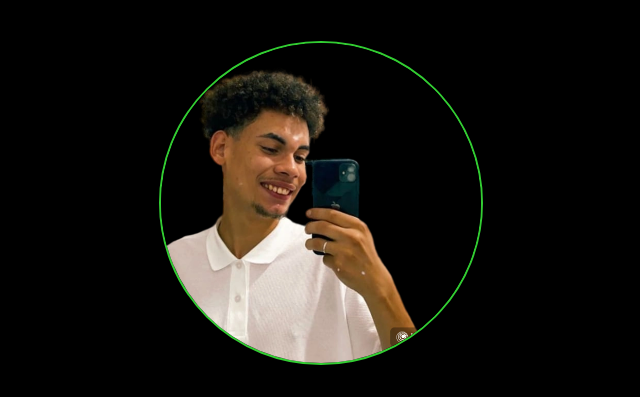
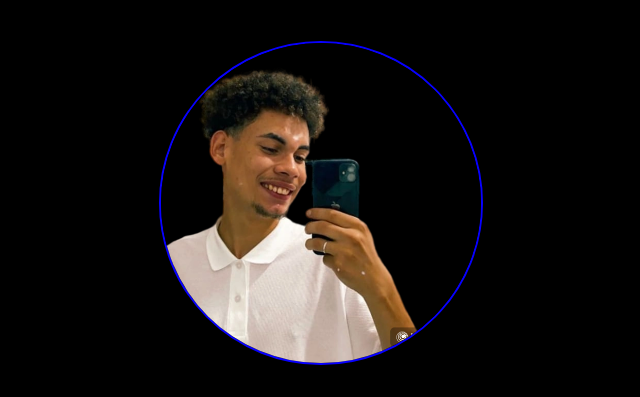
Before and after one commit to MatheusVieira14/my-links, a plain HTML site: page index.html in a window 1280 px wide. Shown: the top 397 px of the page, without its empty margins (321-961 px from the left). Drawn offline with Linux system fonts and the light colour scheme.

Commit message:
Add files via upload

```diff
--- a/style.css
+++ b/style.css
@@ -16,7 +16,7 @@ img{
     border-radius: 50%;
     width: 320px;
     height: 320px;
-    border: 2px solid limegreen
+    border: 2px solid rgb(8, 0, 255)
 
 }
 
```
